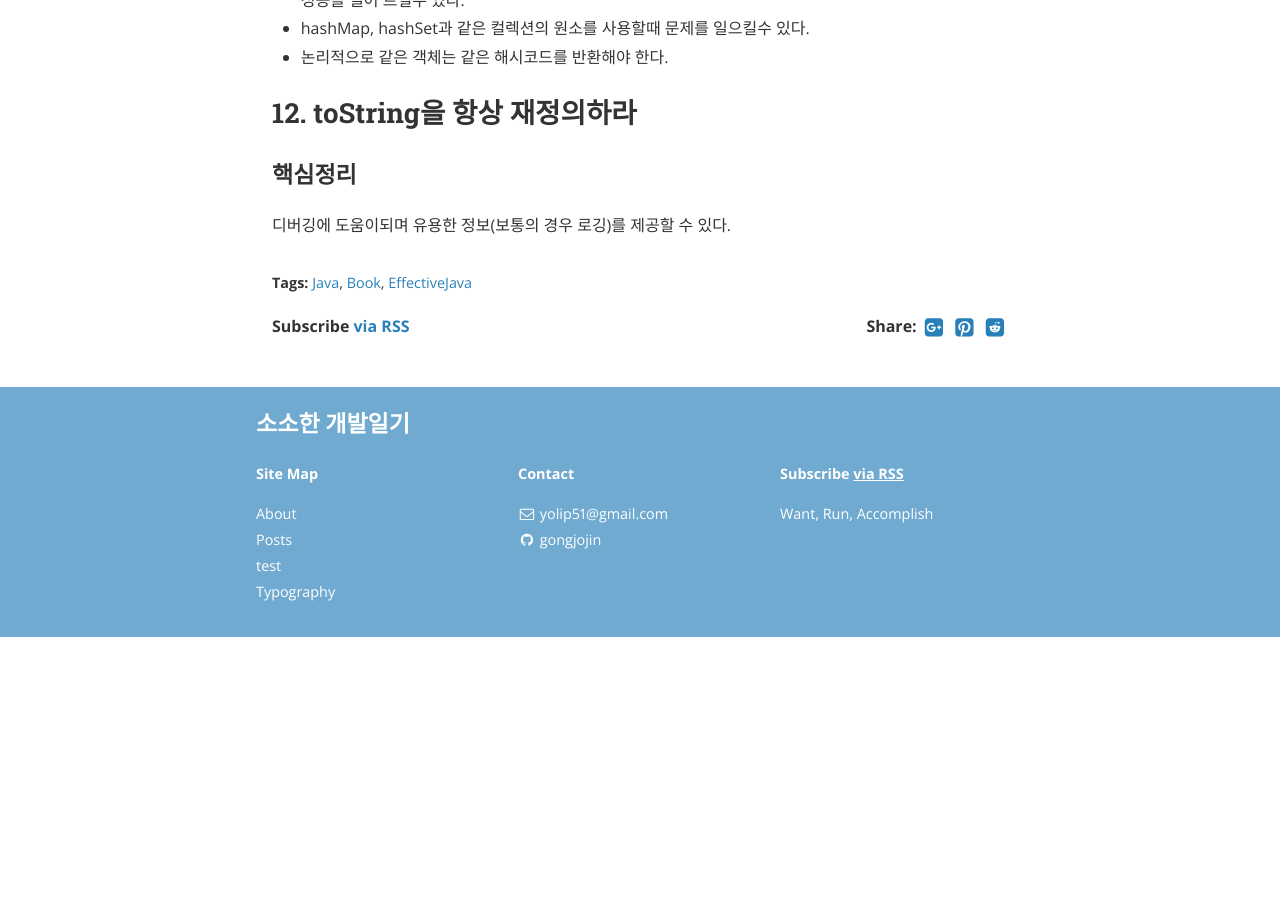
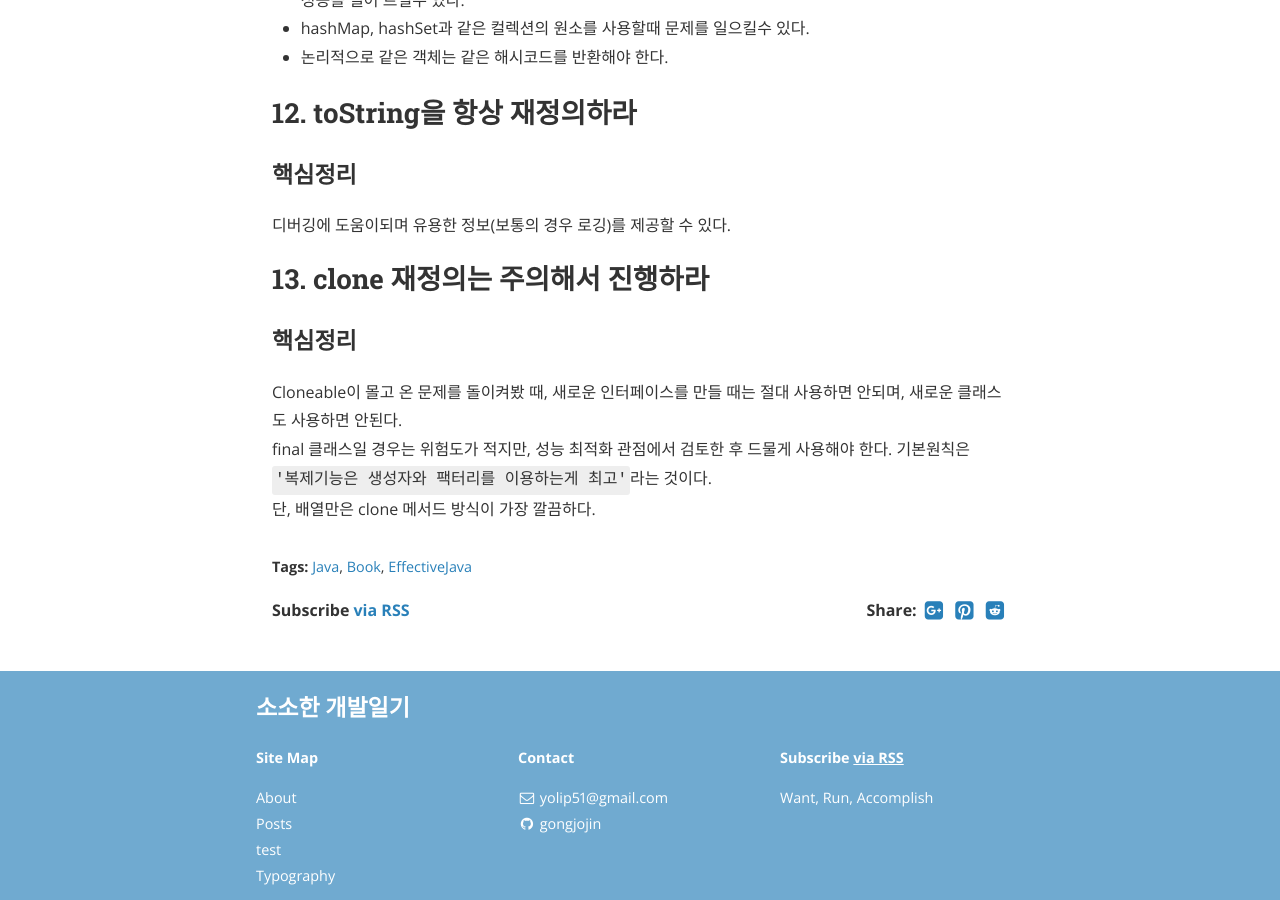
Before and after one commit to gonghojin/gonghojin.github.io, a Jekyll site: the page built from _posts/book/java/effectiveJava/2019-09-19-effectiveJava2.md, in a window 1280 px wide and 900 px high, scrolled down 1955 px. Built offline with Jekyll 4.4.1, drawn with Linux system fonts in a browser that asks for light colours; nearby versions of some CDN libraries; comment, search, counter and statistics services are not loaded; before the commit the page ends 2592 px from its top, so only the background shows below that.

Commit message:
Add: 이펙티브자바_clone 재정의는 주의해서 진행하라

```diff
--- a/_posts/book/java/effectiveJava/2019-09-19-effectiveJava2.md
+++ b/_posts/book/java/effectiveJava/2019-09-19-effectiveJava2.md
@@ -51,3 +51,9 @@ equals를 재정의 할때는 hashCode도 반드시 재정의 해야한다. 그
 ## 12. toString을 항상 재정의하라
 ### 핵심정리
 디버깅에 도움이되며 유용한 정보(보통의 경우 로깅)를 제공할 수 있다.
+
+## 13. clone 재정의는 주의해서 진행하라
+### 핵심정리
+Cloneable이 몰고 온 문제를 돌이켜봤 때, 새로운 인터페이스를 만들 때는 절대 사용하면 안되며, 새로운 클래스도 사용하면 안된다.
+final 클래스일 경우는 위험도가 적지만, 성능 최적화 관점에서 검토한 후 드물게 사용해야 한다. 기본원칙은 `'복제기능은 생성자와 팩터리를 이용하는게 최고'`라는 것이다.
+단, 배열만은 clone 메서드 방식이 가장 깔끔하다.
```
